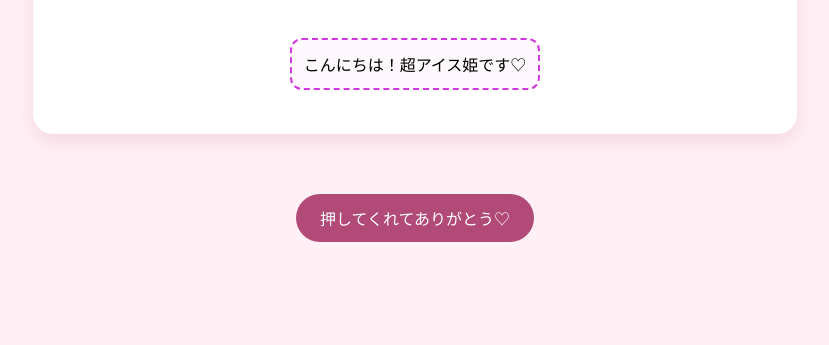
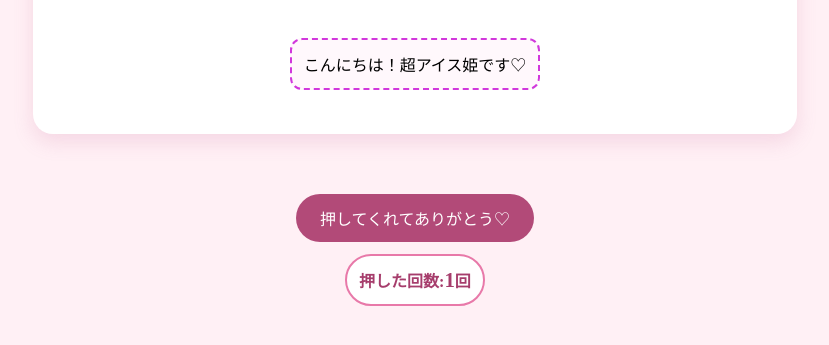
Before and after one commit to Cho-icecream-hime/my-website, a plain HTML site: page index.html in a window 1280 px wide. Both pictures are taken after a click on the button "♡押してね♡". Shown: the part 203-548 px from the top of the page, without its empty margins (225-1054 px from the left). Drawn offline with Linux system fonts and the light colour scheme.

Commit message:
Add files via upload

```diff
--- a/index.html
+++ b/index.html
@@ -27,6 +27,16 @@
             border-radius: 12px;
             padding: 12px;
         }
+        .count-box{
+            background-color: white;
+            border: 2px solid #e879a9;
+            border-radius: 999px;
+            color: #a63d6c;
+            font-weight: bold;
+        }
+        #click-count{
+            font-size: 1.3em;
+        }
         button {
             background-color: #b24a78;
             color: white;
@@ -44,15 +54,24 @@
      　<p>こんにちは！超アイス姫です♡</p>
     </main>
     <button id="surprise-button">♡押してね♡</button>
+    <p class="count-box">押した回数:<span id="click-count">0</span>回</p>
     <audio id="button-sound" src="click.mp3" preload="auto"></audio>
     <script>
-        document.getElementById("surprise-button").addEventListener("click",function () {
-            const sound =document.getElementById("button-sound");
+        let clickCount = 0;
+
+        const button =document.getElementById("surprise-button");
+        const sound =document.getElementById("button-sound");
+        const countDisplay = document.getElementById("click-count");
+
+        button.addEventListener("click",function () {
+            clickCount = clickCount + 1;
+            countDisplay.textContent = clickCount;
+
             sound.currentTime = 0;
             sound.play();
 
-            document.getElementById("surprise-button").textContent = "押してくれてありがとう♡";
-    });
+            button.textContent = "押してくれてありがとう♡"
+        })
     </script>
 </body>
 </html>
```
